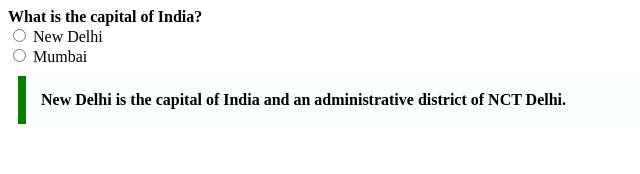
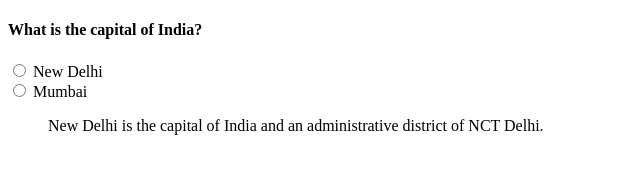
Before and after one commit to acciojob/trivia-Pedagani-Srivani, a website: page main.html in a window 1280 px wide. Shown: the whole page, without its empty margins (0-640 px from the left). Drawn offline with Linux system fonts and the light colour scheme.

Commit message:
created a submission

```diff
--- a/main.html
+++ b/main.html
@@ -8,7 +8,7 @@
 
 </head>
 <body>
-    <b>What is the capital of India?</b>
+    <h4>What is the capital of India?</h4>
     <div>
 		<input type="radio" name="capital" value="new delhi">
 		New Delhi
@@ -17,7 +17,7 @@
 		<input type="radio" name="capital" value="mumbai">
 		Mumbai
 	</div>
-    <blockquote cite="https://en.wikipedia.org/wiki/New_Delhi" style=" max-width: 600px; margin: 10px; padding: 15px; border-left: 8px solid green;background-color: #f8fffe;font-weight: bold;" >
+    <blockquote cite="https://en.wikipedia.org/wiki/New_Delhi" >
        New Delhi is the capital of India and an administrative district of NCT Delhi.
 
     </blockquote>
--- a/styles.css
+++ b/styles.css
@@ -1,2 +1,5 @@
 
-/* Your CSS Code here. */
+/* Your CSS Code here */
+blockquote cite{
+	 max-width: 600px; margin: 10px; padding: 15px; border-left: 8px solid green;background-color: #f8fffe;font-weight: bold;
+}
```
